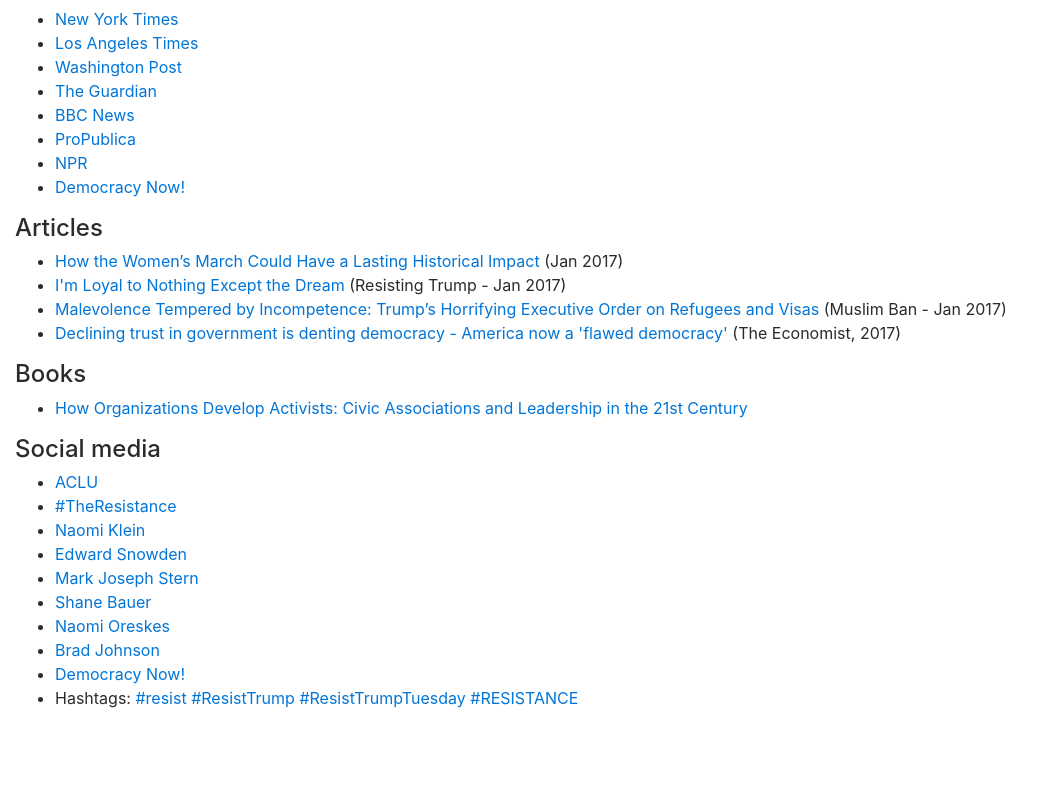
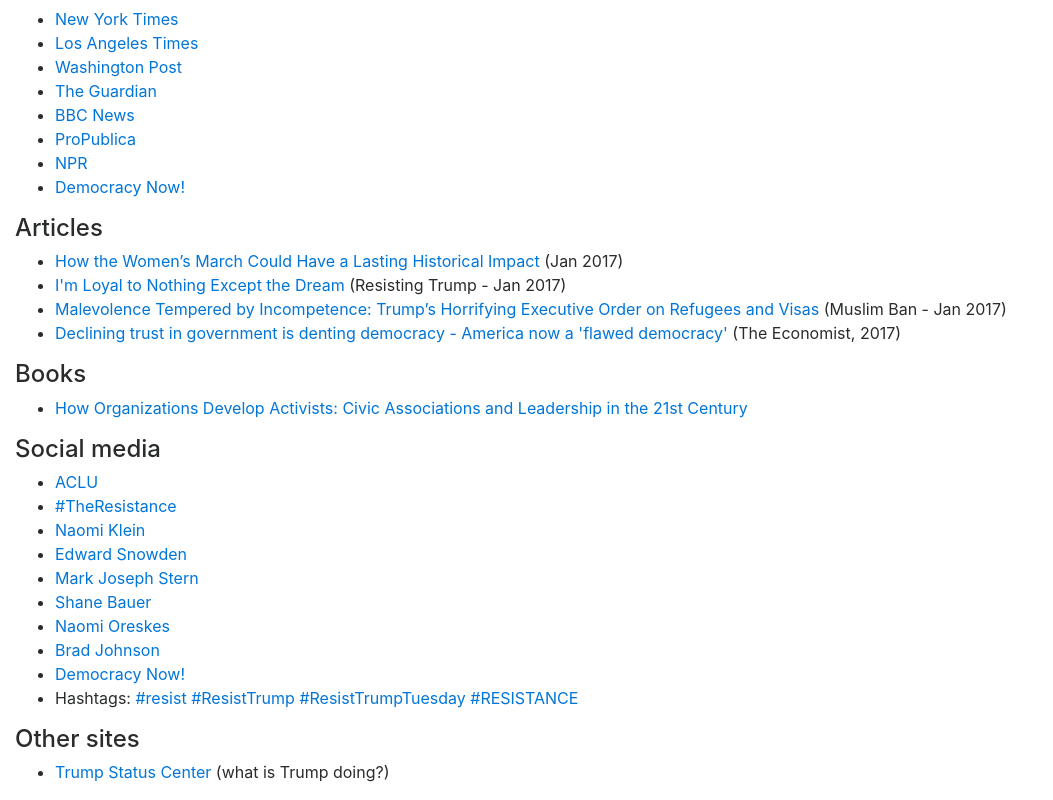
Before and after one commit to davedx/resist-trump, a plain HTML site: page index.html in a window 1280 px wide. Shown: the part 1592-2392 px from the top of the page, without its empty margins (0-1053 px from the left). Before the commit the page ends 2318 px from the top, so only its background shows below. Drawn offline with nearby package versions, Linux system fonts and the light colour scheme; a script that the page names is missing.

Commit message:
Add Trump Status

```diff
--- a/index.html
+++ b/index.html
@@ -197,6 +197,12 @@
       <li><a href="https://twitter.com/democracynow">Democracy Now!</a></li>
       <li>Hashtags: <a href="https://twitter.com/search?q=%23resist&src=typd">#resist</a> <a href="https://twitter.com/search?q=%23resisttrump&src=typd">#ResistTrump</a> <a href="https://twitter.com/search?q=%23resisttrumptuesday&src=tyah">#ResistTrumpTuesday</a> <a href="https://twitter.com/search?q=%23RESISTANCE&src=tyah">#RESISTANCE</a></li>
     </ul>
+
+    <h4>Other sites</h4>
+
+    <ul>
+      <li><a href="http://trumpstatus.org/">Trump Status Center</a> (what is Trump doing?)</li>
+    </ul>
   </div>
 
   <script src="https://code.jquery.com/jquery-3.1.1.slim.min.js" integrity="sha384-A7FZj7v+d/sdmMqp/nOQwliLvUsJfDHW+k9Omg/a/EheAdgtzNs3hpfag6Ed950n" crossorigin="anonymous"></script>
```
